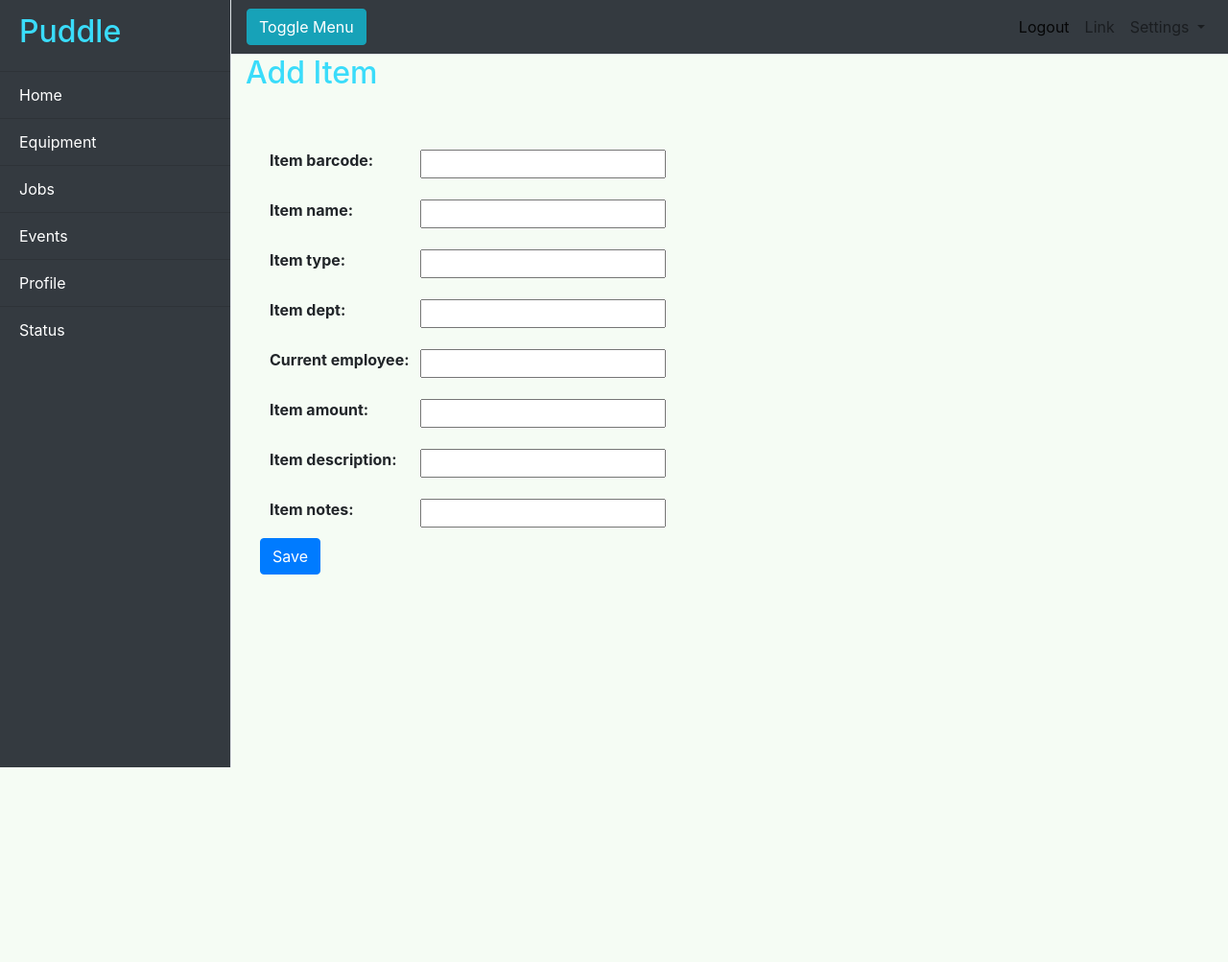
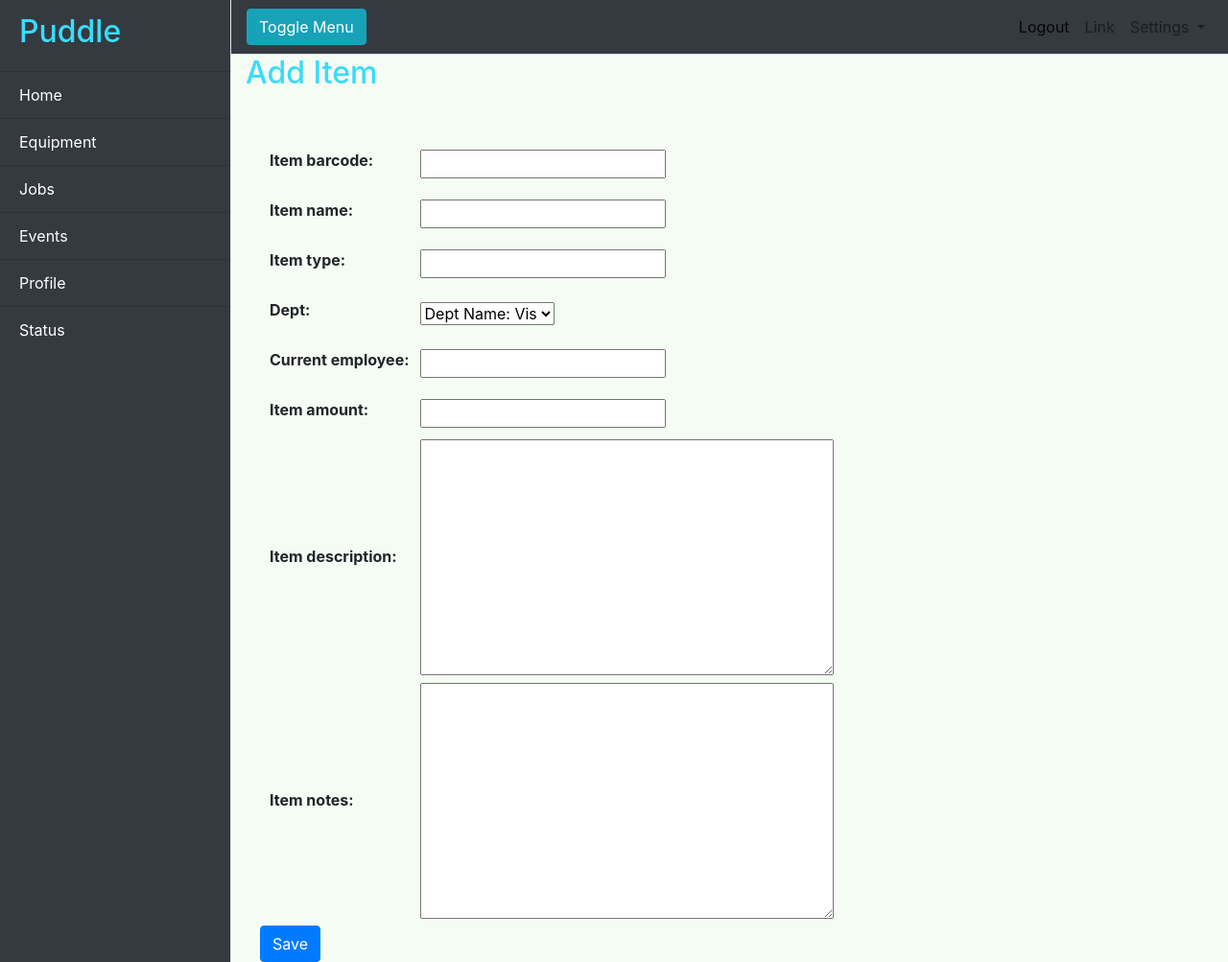
Before and after one commit to arronh12/puddle_01, a Django app: page /item/add_item/ in a window 1280 px wide. Shown: the whole page at 96% size. Before the commit the page ends 800 px from the top, so only its background shows below. Run offline with Django 3.2, Linux system fonts and the light colour scheme; tables that the repository leaves empty hold one stand-in row (values such as "Sample post"); some libraries are stand-ins or nearby versions.

Commit message:
admin functionality added, dept table added. cross table query functionality designed. DB engine migrated to mySQL. items on equipment page called by pk instead of item name.

```diff
--- a/account/admin.py
+++ b/account/admin.py
@@ -1,6 +1,8 @@
 from django.contrib import admin
 from account.models import AccountProfile
+from account.models import Dept
 
 
 # Register your models here.
 admin.site.register(AccountProfile)
+admin.site.register(Dept)
--- a/account/models.py
+++ b/account/models.py
@@ -2,9 +2,30 @@ from django.db import models
 from django.contrib.auth.models import User
 
 
+class Dept(models.Model):
+
+    def __str__(self):
+        return 'Dept Name: ' + self.dept_name
+
+    dept_choices = (
+        ('Vis', 'Vis'),
+        ('Sound', 'Sound'),
+        ('Lighting', 'Lighting'),
+        ('Transmission', 'Transmission')
+    )
+
+    dept_name = models.CharField(max_length=20, choices=dept_choices)
+    dept_head = models.CharField(max_length=50, default='')
+
+
 class AccountProfile(models.Model):
+
+    def __str__(self):
+        return 'User Name: ' + self.user.username
+
     user = models.OneToOneField(User, on_delete=models.CASCADE)
     employee_no = models.CharField(max_length=20, default='')
+    dept = models.ForeignKey(Dept, on_delete=models.CASCADE, default='')
     first_name = models.CharField(max_length=100, default='')
     last_name = models.CharField(max_length=100, default='')
     account_type = models.BooleanField(default=False)
--- a/account/static/account/style.css
+++ b/account/static/account/style.css
@@ -7,7 +7,10 @@ h2{
 }
 
 .container-own{
-    background-color: #3adcfa;
+    background-color: gray;
+    opacity: 50%;
+    width: 80%;
+    padding: 3em;
     border-radius: 25px;
 }
 
@@ -44,3 +47,10 @@ h2{
 .login_box{
     background-color: black;
 }
+
+.button_own{
+    width: 40%;
+    background-color: gray;
+    color: white;
+    border-radius: 0;
+}
--- a/item/forms.py
+++ b/item/forms.py
@@ -7,5 +7,5 @@ class AddForm(forms.ModelForm):
 
     class Meta:
         model = Items
-        fields = ['item_barcode', 'item_name', 'item_type', 'item_dept', 'current_employee', 'item_amount',
+        fields = ['item_barcode', 'item_name', 'item_type', 'dept', 'current_employee', 'item_amount',
                   'item_description', 'item_notes']
--- a/item/models.py
+++ b/item/models.py
@@ -1,14 +1,18 @@
 from django.db import models
 from account.models import AccountProfile
-from account.models import User
+from account.models import User, Dept
 
 
 class Items(models.Model):
+
+    def __str__(self):
+        return 'Item Name: ' + self.item_name
+
     item_barcode = models.CharField(max_length=20, default='')
     item_name = models.CharField(max_length=200, default='')
     item_type = models.CharField(max_length=200, default='')
-    item_dept = models.CharField(max_length=200, default='')
+    dept = models.ForeignKey(Dept, on_delete=models.CASCADE, default='')
     current_employee = models.CharField(max_length=20, default='')
     item_amount = models.IntegerField()
-    item_description = models.CharField(max_length=500, default='')
-    item_notes = models.CharField(max_length=500, default='')
+    item_description = models.TextField(max_length=500, default='')
+    item_notes = models.TextField(max_length=500, default='')
--- a/item/urls.py
+++ b/item/urls.py
@@ -1,15 +1,15 @@
 from item.views import UserHomeView
+from item.views import EquipmentView
 from item.views import EquipmentAddItemView
 from django.urls import path
-from django.contrib.auth.views import LoginView
 
 from . import views
-
 
 app_name = "item"
 
 urlpatterns = [
     path('', UserHomeView.as_view(), name='UserHome'),
-    path('Equipment/', views.EquipmentView, name='Equipment'),
-    path('add_item/', EquipmentAddItemView.as_view(), name='add_item')
+    path('Equipment/', EquipmentView.as_view(), name='Equipment'),
+    path('add_item/', EquipmentAddItemView.as_view(), name='add_item'),
+    path('selected_item/<int:choice>', views.selected_item, name='selected_item')
 ]
--- a/item/views.py
+++ b/item/views.py
@@ -1,20 +1,36 @@
 from django.views.generic import TemplateView
 from django.shortcuts import render
-from item.models import Items,User
+from item.models import Items, User
 from item.forms import AddForm
 
 
+# Class to view home page of items
 class UserHomeView(TemplateView):
     template_name = 'item/item_home.html'
 
 
-def EquipmentView(request):
-    all_items = Items.objects.all()
-    context = {
-        'all_items': all_items
-    }
-    return render(request, 'item/equipment.html', context)
+# Class that displays get and post code for the main equipment page
+class EquipmentView(TemplateView):
+    template_name = 'item/equipment.html'
 
+    def get(self, request):
+        all_items = Items.objects.all()
+        selected = 0
+        context = {
+            'all_items': all_items,
+            'selected': selected
+        }
+        return render(request, self.template_name, context)
+
+    def post(self, request):
+        all_items = Items.objects.all()
+        context = {
+            'all_items': all_items
+        }
+        render(request, self.template_name, context)
+
+
+# class to display form for user to input an item into the db
 class EquipmentAddItemView(TemplateView):
     template_name = 'item/add_item.html'
 
@@ -28,3 +44,14 @@ class EquipmentAddItemView(TemplateView):
             form.save()
 
         return render(request, self.template_name, context={'form': form})
+
+
+# def to display details on the users selected item
+def selected_item(request, choice):
+    item = Items.objects.all()
+    item = Items.objects.get(pk=choice)
+    context = {
+        'choice': choice,
+        'item': item,
+    }
+    return render(request, 'item/selected_item.html', context)
```
Also changed, not shown: item/templates/item/equipment.html (+6 -5 lines), item/templates/item/selected_item.html (added, +18 -0 lines), puddle_01/settings.py (+6 -8 lines), db.sqlite3 (deleted), item/migrations/0002_auto_20190224_1807.py (deleted), item/migrations/0003_remove_items_user.py (deleted).
